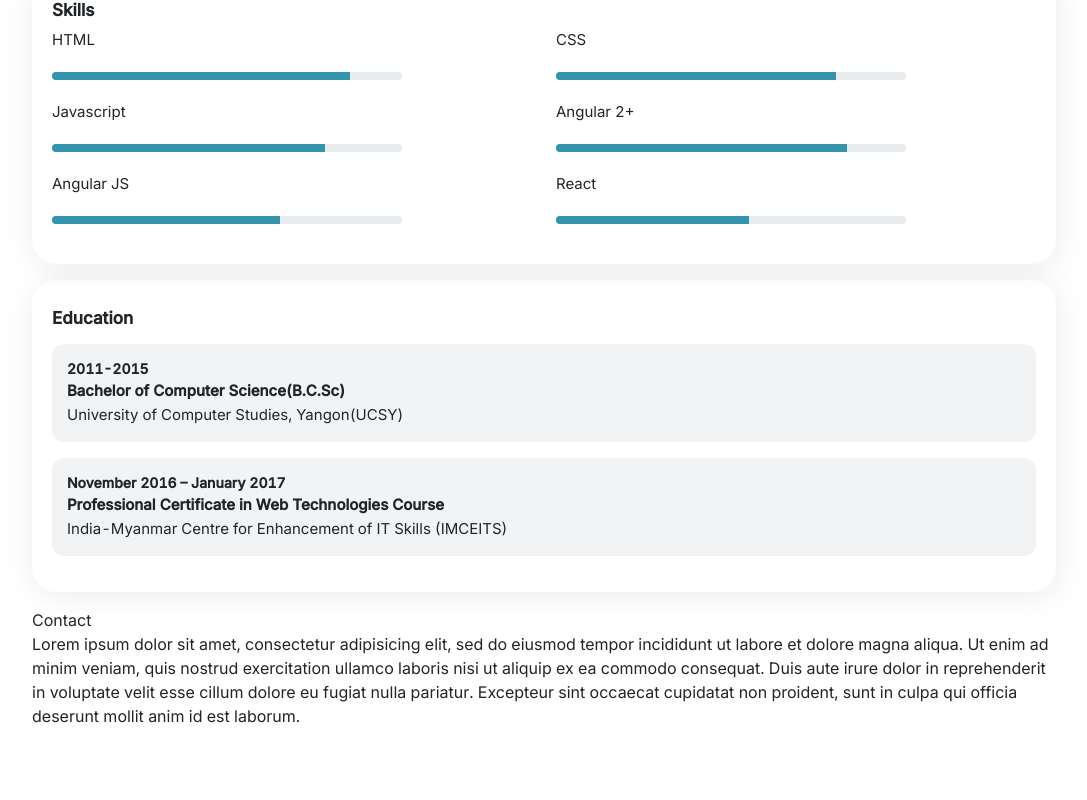
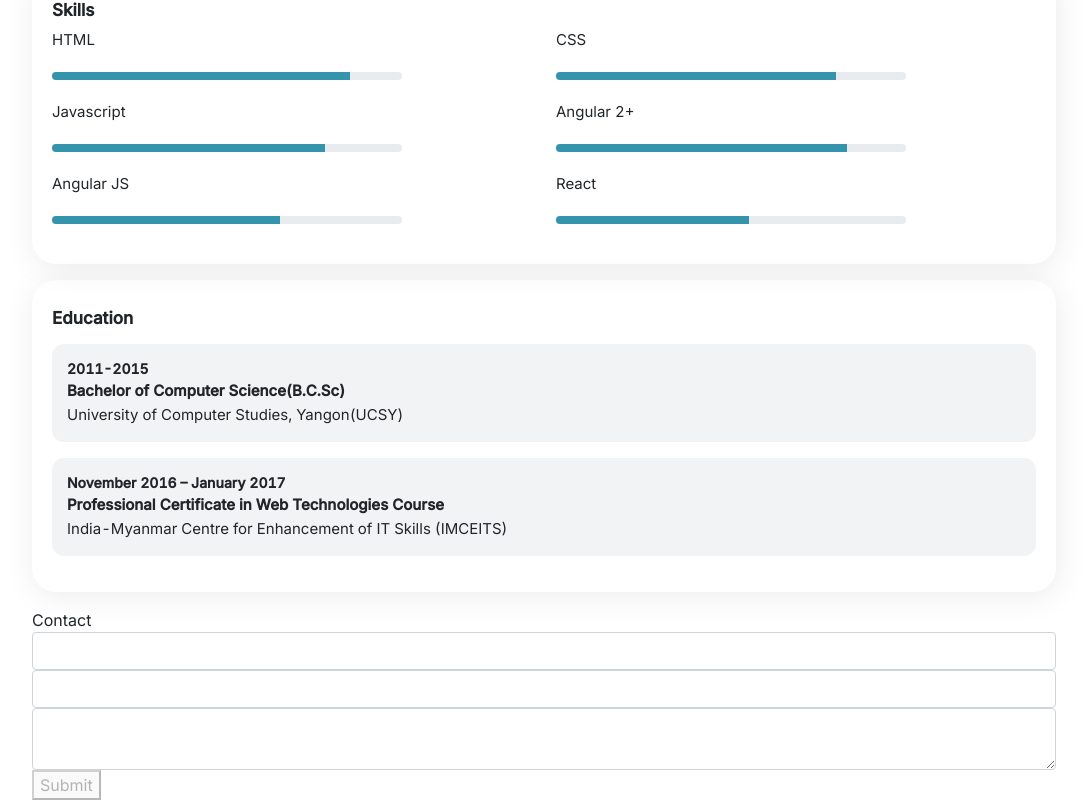
Before and after one commit to HtetShweYiLin/personal-portfolio-angular, an Angular app: page / in a window 1280 px wide. Shown: the part 980-1780 px from the top of the page, without its empty margins (96-1183 px from the left). Before the commit the page ends 1708 px from the top, so only its background shows below. Built offline with nearby package versions, Linux system fonts and the light colour scheme.

Commit message:
add contact form

```diff
--- a/src/app/profile/components/contact/contact.component.html
+++ b/src/app/profile/components/contact/contact.component.html
@@ -3,11 +3,39 @@
         Contact
     </div>
     <div>
-        Lorem ipsum dolor sit amet, consectetur adipisicing elit, sed do eiusmod
-            tempor incididunt ut labore et dolore magna aliqua. Ut enim ad minim veniam,
-            quis nostrud exercitation ullamco laboris nisi ut aliquip ex ea commodo
-            consequat. Duis aute irure dolor in reprehenderit in voluptate velit esse
-            cillum dolore eu fugiat nulla pariatur. Excepteur sint occaecat cupidatat non
-            proident, sunt in culpa qui officia deserunt mollit anim id est laborum.
+      <form #heroForm="ngForm" appIdentityRevealed>
+        <div [hidden]="heroForm.submitted">
+          <div class="cross-validation" [class.cross-validation-error]="heroForm.errors?.['identityRevealed'] && (heroForm.touched || heroForm.dirty)">
+            <div class="form-group">
+              <input type="text" id="name" name="name" class="form-control"
+                    [(ngModel)]="contactUser.name" #name="ngModel" required>
+
+              <div *ngIf="name.invalid && (name.dirty || name.touched)"
+                  class="alert">
+                <div *ngIf="name.errors?.['required']">
+                  Name is required.
+                </div>
+              </div>
+            </div>
+            <div class="form-group">
+              <input type="email" id="email" name="email" class="form-control"
+                    [(ngModel)]="contactUser.email" #email="ngModel" required>
+
+              <div *ngIf="email.invalid && (email.dirty || email.touched)"
+                  class="alert">
+                <div *ngIf="email.errors?.['required']">
+                  Name is required.
+                </div>
+              </div>
+            </div>
+            <div class="form-group">
+              <textarea type="message" id="message" name="message" class="form-control"
+              [(ngModel)]="contactUser.message" #message="ngModel"></textarea>
+            </div>
+          </div>
+          <button type="submit"
+                  [disabled]="heroForm.invalid">Submit</button>
+        </div>
+      </form>
     </div>
 </div>
--- a/src/app/profile/components/contact/contact.component.ts
+++ b/src/app/profile/components/contact/contact.component.ts
@@ -6,7 +6,11 @@ import { Component, OnInit } from '@angular/core';
   styleUrls: ['./contact.component.css']
 })
 export class ContactComponent implements OnInit {
-
+  public contactUser:any = {
+    "name": '',
+    "email": '',
+    "message": ''
+  };
   constructor() { }
 
   ngOnInit(): void {
--- a/src/app/profile/profile.module.ts
+++ b/src/app/profile/profile.module.ts
@@ -1,5 +1,6 @@
 import { NgModule } from '@angular/core';
 import { CommonModule } from '@angular/common';
+import { FormsModule, ReactiveFormsModule } from '@angular/forms';
 import { ProfileComponent } from './profile.component';
 import { ResumeComponent } from './components/resume/resume.component';
 import { AboutComponent } from './components/about/about.component';
@@ -25,7 +26,9 @@ import { HeaderBarComponent } from './components/header-bar/header-bar.component
     HeaderBarComponent
   ],
   imports: [
-    CommonModule
+    CommonModule,
+    FormsModule,
+    ReactiveFormsModule
   ]
 })
 export class ProfileModule { }
```
